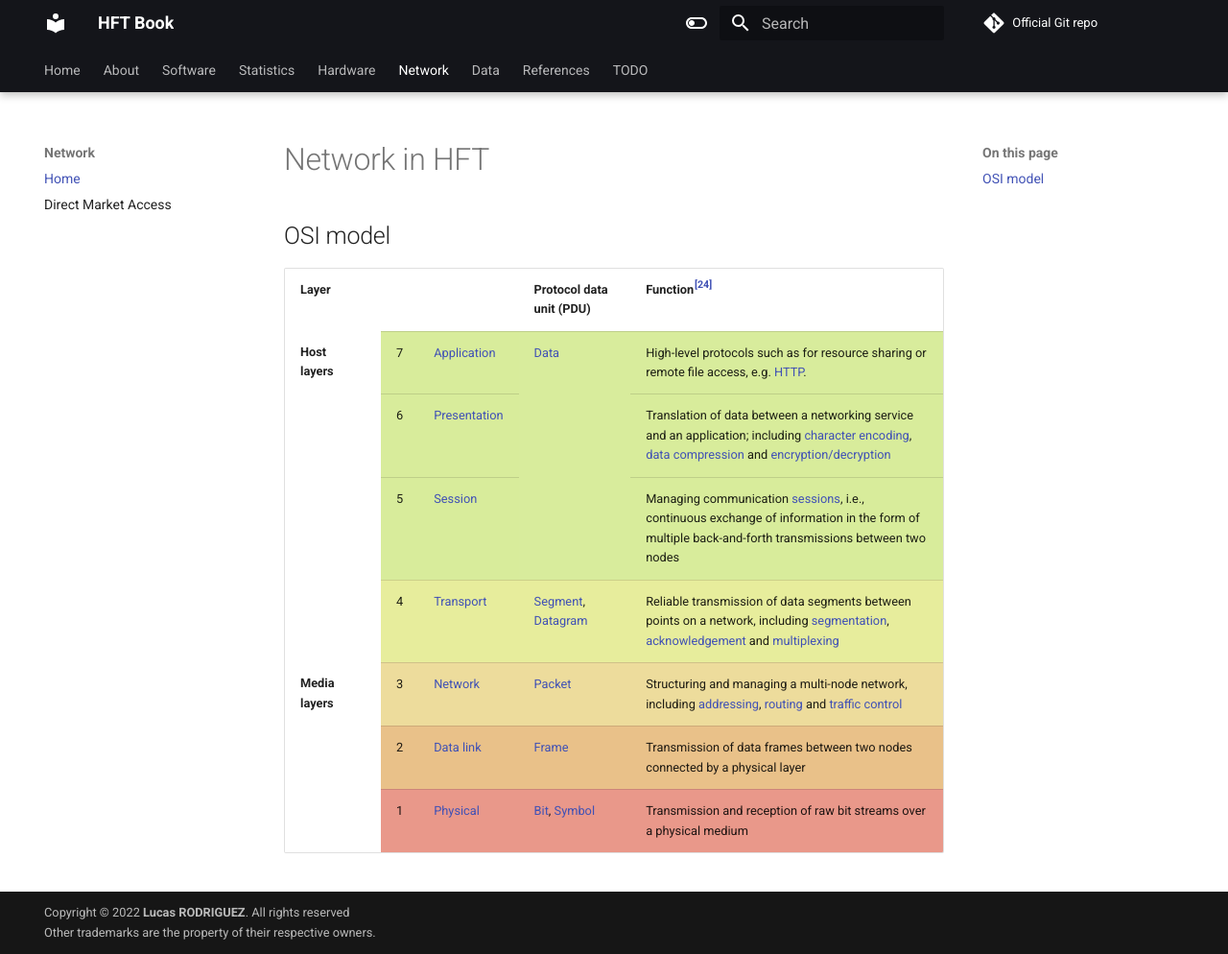
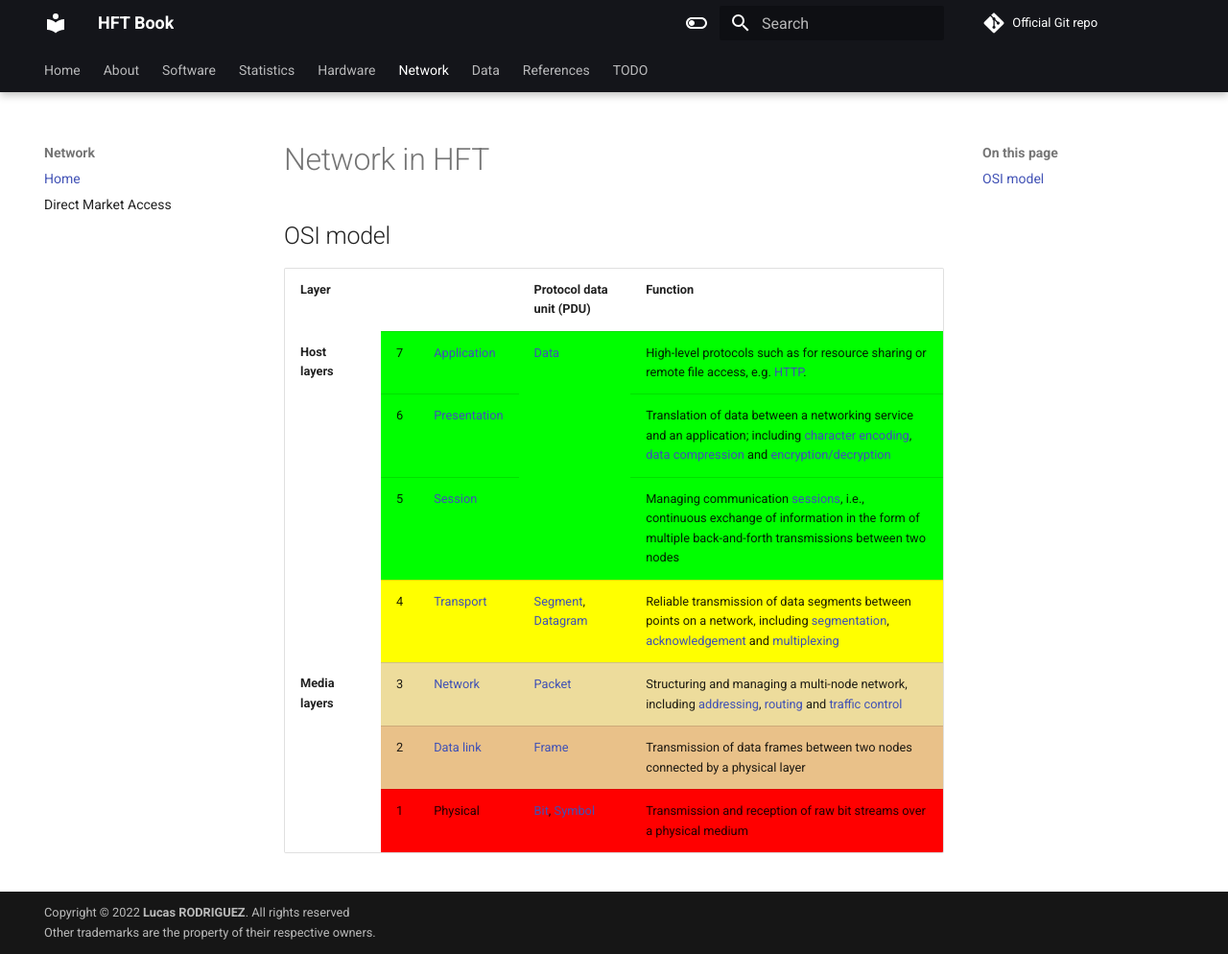
Before and after one commit to hftbook/hftbook.github.io, an MkDocs documentation site: the page built from docs/hardware/network/index.md, in a window 1280 px wide and 994 px high. Shown: the whole window at 96% size. Built offline with MkDocs 1.6.1 and Material for MkDocs 9.7.7, drawn with Linux system fonts in a browser that asks for light colours.

Commit message:
Adding change of colors

```diff
--- a/docs/hardware/network/index.md
+++ b/docs/hardware/network/index.md
@@ -4,45 +4,42 @@
 
 <table>
 <tbody><tr>
-<th colspan="3">Layer
-</th>
-<th>Protocol data unit (PDU)
-</th>
-<th>Function<sup id="cite_ref-24" class="reference"><a href="#cite_note-24">&#91;24&#93;</a></sup>
-</th></tr>
+<th colspan="3">Layer</th>
+<th>Protocol data unit (PDU)</th>
+<th>Function</th></tr>
 <tr>
 <th rowspan="4">Host<br />layers
 </th>
-<td style="background:#d8ec9b;">7
+<td style="background:#00ff00;">7
 </td>
-<td style="background:#d8ec9b;"><a href="/wiki/Application_layer" title="Application layer">Application</a>
+<td style="background:#00ff00;"><a href="/wiki/Application_layer" title="Application layer">Application</a>
 </td>
-<td style="background:#d8ec9c;" rowspan="3"><a href="/wiki/Data_(computing)" class="mw-redirect" title="Data (computing)">Data</a>
+<td style="background:#00ff00;" rowspan="3"><a href="/wiki/Data_(computing)" class="mw-redirect" title="Data (computing)">Data</a>
 </td>
-<td style="background:#d8ec9c;">High-level protocols such as for resource sharing or remote file access, e.g. <a href="/wiki/Hypertext_Transfer_Protocol" title="Hypertext Transfer Protocol">HTTP</a>.
+<td style="background:#00ff00;">High-level protocols such as for resource sharing or remote file access, e.g. <a href="/wiki/Hypertext_Transfer_Protocol" title="Hypertext Transfer Protocol">HTTP</a>.
 </td></tr>
 <tr>
-<td style="background:#d8ec9b;">6
+<td style="background:#00ff00;">6
 </td>
-<td style="background:#d8ec9b;"><a href="/wiki/Presentation_layer" title="Presentation layer">Presentation</a>
+<td style="background:#00ff00;"><a href="/wiki/Presentation_layer" title="Presentation layer">Presentation</a>
 </td>
-<td style="background:#d8ec9b;">Translation of data between a networking service and an application; including <a href="/wiki/Character_encoding" title="Character encoding">character encoding</a>, <a href="/wiki/Data_compression" title="Data compression">data compression</a> and <a href="/wiki/Encryption" title="Encryption">encryption/decryption</a>
+<td style="background:#00ff00;">Translation of data between a networking service and an application; including <a href="/wiki/Character_encoding" title="Character encoding">character encoding</a>, <a href="/wiki/Data_compression" title="Data compression">data compression</a> and <a href="/wiki/Encryption" title="Encryption">encryption/decryption</a>
 </td></tr>
 <tr>
-<td style="background:#d8ec9b;">5
+<td style="background:#00ff00;">5
 </td>
-<td style="background:#d8ec9b;"><a href="/wiki/Session_layer" title="Session layer">Session</a>
+<td style="background:#00ff00;"><a href="/wiki/Session_layer" title="Session layer">Session</a>
 </td>
-<td style="background:#d8ec9b;">Managing communication <a href="/wiki/Session_(computer_science)" title="Session (computer science)">sessions</a>, i.e., continuous exchange of information in the form of multiple back-and-forth transmissions between two nodes
+<td style="background:#00ff00;">Managing communication <a href="/wiki/Session_(computer_science)" title="Session (computer science)">sessions</a>, i.e., continuous exchange of information in the form of multiple back-and-forth transmissions between two nodes
 </td></tr>
 <tr>
-<td style="background:#e7ed9c;">4
+<td style="background:#ffff00;">4
 </td>
-<td style="background:#e7ed9c;"><a href="/wiki/Transport_layer" title="Transport layer">Transport</a>
+<td style="background:#ffff00;"><a href="/wiki/Transport_layer" title="Transport layer">Transport</a>
 </td>
-<td style="background:#e7ed9c;"><a href="/wiki/Packet_segmentation" title="Packet segmentation">Segment</a>, <a href="/wiki/Datagram" title="Datagram">Datagram</a>
+<td style="background:#ffff00;"><a href="/wiki/Packet_segmentation" title="Packet segmentation">Segment</a>, <a href="/wiki/Datagram" title="Datagram">Datagram</a>
 </td>
-<td style="background:#e7ed9c;">Reliable transmission of data segments between points on a network, including <a href="/wiki/Packet_segmentation" title="Packet segmentation">segmentation</a>, <a href="/wiki/Acknowledgement_(data_networks)" title="Acknowledgement (data networks)">acknowledgement</a> and <a href="/wiki/Multiplexing" title="Multiplexing">multiplexing</a>
+<td style="background:#ffff00;">Reliable transmission of data segments between points on a network, including <a href="/wiki/Packet_segmentation" title="Packet segmentation">segmentation</a>, <a href="/wiki/Acknowledgement_(data_networks)" title="Acknowledgement (data networks)">acknowledgement</a> and <a href="/wiki/Multiplexing" title="Multiplexing">multiplexing</a>
 </td></tr>
 <tr>
 <th rowspan="3">Media<br />layers
@@ -65,11 +62,12 @@
 <td style="background:#e9c189;">Transmission of data frames between two nodes connected by a physical layer
 </td></tr>
 <tr>
-<td style="background:#e9988a;">1
+<td style="background:#ff0000;">1
 </td>
-<td style="background:#e9988a;"><a href="/wiki/Physical_layer" title="Physical layer">Physical</a>
+
+<td style="background:#ff0000;">Physical
 </td>
-<td style="background:#e9988a;"><a href="/wiki/Bit" title="Bit">Bit</a>, <a href="/wiki/Symbol_rate#Symbols" title="Symbol rate">Symbol</a>
+<td style="background:#ff0000;"><a href="/wiki/Bit" title="Bit">Bit</a>, <a href="/wiki/Symbol_rate#Symbols" title="Symbol rate">Symbol</a>
 </td>
-<td style="background:#e9988a;">Transmission and reception of raw bit streams over a physical medium
+<td style="background:#ff0000;">Transmission and reception of raw bit streams over a physical medium
 </td></tr></tbody></table>
```
